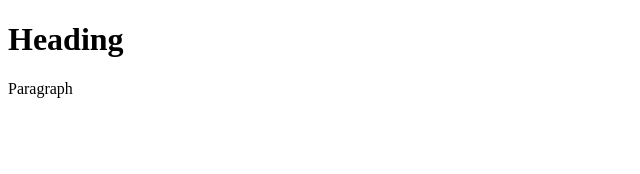
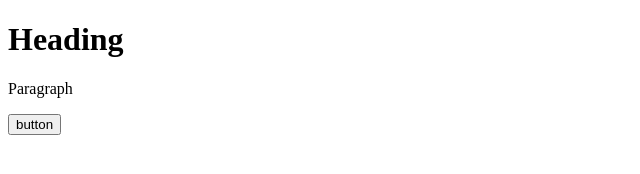
Before and after one commit to DBTO1970/git-test, a website: page index.html in a window 1280 px wide. Shown: the whole page, without its empty margins (0-640 px from the left). Drawn offline with Linux system fonts and the light colour scheme.

Commit message:
Using NPM

```diff
--- a/index.html
+++ b/index.html
@@ -9,5 +9,6 @@
 <body>
     <h1>Heading</h1>
     <p>Paragraph</p>
+    <button>button</button>
 </body>
 </html>
```
Also changed, not shown: package.json (added, +24 -0 lines), 2 other files.
